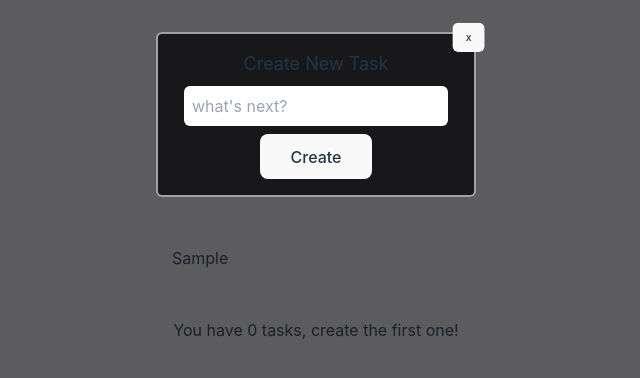
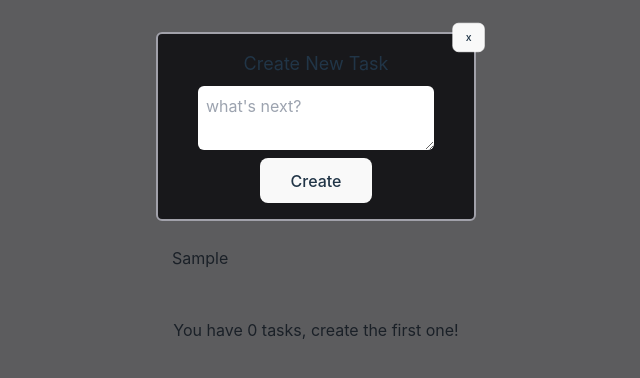
Before and after one commit to Evitalires/Task, a React (Vite) app: page / in a window 1280 px wide. Both pictures are taken after typing "Sample" into the empty fields and a click on the button "Create new task". Shown: the top 378 px of the page, without its empty margins (324-964 px from the left). Built offline with nearby package versions, Linux system fonts and the light colour scheme.

Commit message:
Setting for deploy

```diff
--- a/index.html
+++ b/index.html
@@ -8,6 +8,6 @@
   <body>
     <div id="root"></div>
     <div id="modal"></div>
-    <script type="module" src="/src/main.jsx"></script>
+    <script type="module" src="./src/main.jsx"></script>
   </body>
 </html>
--- a/src/App/AppUI.jsx
+++ b/src/App/AppUI.jsx
@@ -4,9 +4,9 @@ import { Task } from '../Task'
 import { TasksLoading } from '../TasksLoading'
 import { TasksError } from '../TasksError'
 import { TasksEmpty } from '../TasksEmpty'
-import { CreateItem } from '../CreateItem'
 import { CounterItems } from '../CounterItems'
 import { Modal } from '../Modal'
+import { TaskForm } from '../TaskForm'
 
 import { TasksContext } from '../Context'
 import { useContext } from 'react'
@@ -60,16 +60,7 @@ function AppUI() {
       {
         openModal && (
           <Modal>
-            <section className='absolute inset-0 bg-zinc-900 bg-opacity-70 w-screen h-screen '>
-              <article className='absolute bg-zinc-900 inset-x-0 top-8 flex flex-col p-4 gap-2 items-center border-zinc-400 border-2 rounded-md max-w-xs m-auto'>
-                <h2 className='text-lg'>Create New Task</h2>
-                <input type="text" placeholder="what's next?" className='block p-2 rounded-md outline-none focus:outline-violet-700' />
-                <CreateItem addTask={addTask} />
-                <button
-                  className="hover:border-red-800 hover:bg-red-400 text-sm scale-75 absolute -top-4 -right-4"
-                  onClick={() => setOpenModal(false)}>x</button>
-              </article>
-            </section>
+            <TaskForm />
           </Modal>
         )
       }
--- a/src/Context/index.jsx
+++ b/src/Context/index.jsx
@@ -43,19 +43,15 @@ function TasksProvider({ children }) {
     newTasks.splice(taskIndex, 1)
     setTasks(newTasks)
   }
-  const addTask = (e) => {
-    console.log('New task');
+  const addTask = (text) => {
     const newTasks = [...tasks]
-    const input = e.target.parentNode.querySelector('input')
     const task = {
-      id: input.value,
-      text: input.value,
+      id: text,
+      text: text,
       completed: false
     }
     newTasks.push(task)
     setTasks(newTasks)
-
-    input.value = ''
   }
 
 
--- a/src/Modal/index.jsx
+++ b/src/Modal/index.jsx
@@ -2,9 +2,9 @@ import { createPortal } from "react-dom";
 
 function Modal({ children }) {
   return createPortal(
-    <div className="Modal">
+    <section className='Modal absolute inset-0 bg-zinc-900 bg-opacity-70 w-screen h-screen '>
       {children}
-    </div>,
+    </section>,
     document.getElementById('modal')
   )
 }
--- /dev/null
+++ b/src/TaskForm/index.jsx
@@ -0,0 +1,32 @@
+import { useContext, useState } from "react"
+import { CreateItem } from "../CreateItem"
+import { TasksContext } from "../Context"
+
+
+function TaskForm() {
+  const { addTask, setOpenModal } = useContext(TasksContext)
+  const [newTask, setNewTask] = useState('')
+  const onSubmit = (e) => {
+    e.preventDefault()
+    addTask(newTask)
+    setNewTask('')
+    setOpenModal(false)
+  }
+  const onChange = (e) => {
+    setNewTask(e.target.value)
+  }
+  return (
+    <form
+      onSubmit={onSubmit}
+      className='absolute bg-zinc-900 inset-x-0 top-8 flex flex-col p-4 gap-2 items-center border-zinc-400 border-2 rounded-md max-w-xs m-auto'>
+      <h2 className='text-lg'>Create New Task</h2>
+      <textarea type="text" placeholder="what's next?" onChange={onChange} value={newTask} className='block p-2 min-h-min rounded-md outline-none focus:outline-violet-700' />
+      <CreateItem addTask={onSubmit} />
+      <button
+        className="hover:border-red-800 hover:bg-red-400 border-white text-sm scale-75 absolute -top-4 -right-4"
+        onClick={() => setOpenModal(false)}>x</button>
+    </form>
+  )
+}
+
+export { TaskForm }
```
Also changed, not shown: package.json (+7 -3 lines), 2 other files (tests, documents, lock files or other folders).
